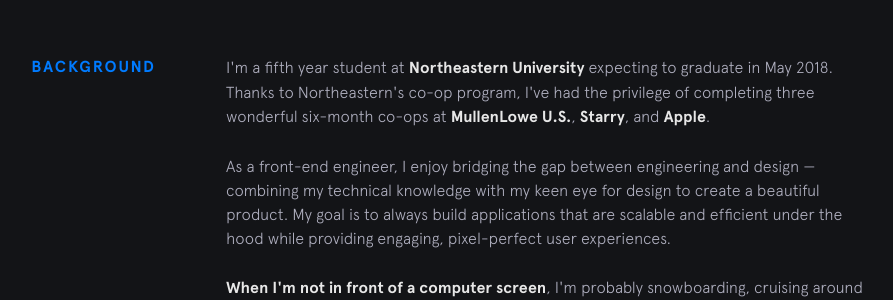
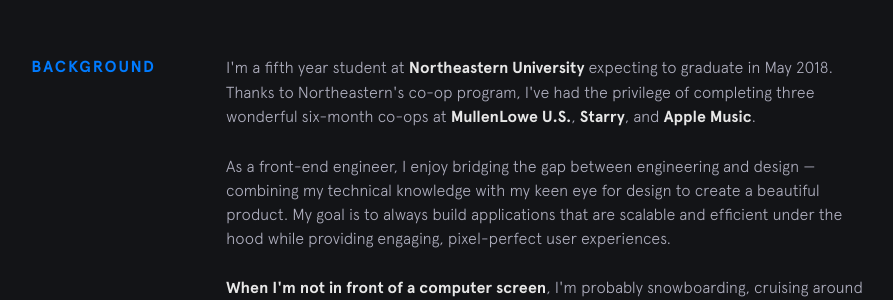
Before and after one commit to kingpig-dev/bchiang7.github.io, a Jekyll site: the page built from index.html, in a window 1280 px wide and 900 px high, scrolled down 792 px. Shown: the part 153-453 px from the top of the window, without its empty margins (224-1117 px from the left). Built offline with Jekyll 4.4.1, drawn with Linux system fonts in a browser that asks for light colours; nearby versions of some CDN libraries.

Commit message:
Apple Music instead of just Apple

```diff
--- a/_data/experience.yml
+++ b/_data/experience.yml
@@ -1,4 +1,4 @@
-- company: Apple
+- company: Apple Music
   url: https://www.apple.com/music/
   time: July - Dec 2017
   position: UI Engineer Co-op
--- a/_includes/background.html
+++ b/_includes/background.html
@@ -1,7 +1,7 @@
 <section class="section background">
   <div class="section__title">Background</div>
   <div class="section__content">
-    <p>I'm a fifth year student at <a class="underline-link" href="http://www.ccis.northeastern.edu/" target="_blank">Northeastern University</a> expecting to graduate in May 2018. Thanks to Northeastern's co-op program, I've had the privilege of completing three wonderful six-month co-ops at <a class="underline-link" href="https://us.mullenlowe.com/" target="_blank">MullenLowe U.S.</a>, <a class="underline-link" href="https://starry.com/" target="_blank">Starry</a>, and <a class="underline-link" href="https://www.apple.com/music/" target="_blank">Apple</a>.</p>
+    <p>I'm a fifth year student at <a class="underline-link" href="http://www.ccis.northeastern.edu/" target="_blank">Northeastern University</a> expecting to graduate in May 2018. Thanks to Northeastern's co-op program, I've had the privilege of completing three wonderful six-month co-ops at <a class="underline-link" href="https://us.mullenlowe.com/" target="_blank">MullenLowe U.S.</a>, <a class="underline-link" href="https://starry.com/" target="_blank">Starry</a>, and <a class="underline-link" href="https://www.apple.com/music/" target="_blank">Apple Music</a>.</p>
 
     <p>As a front-end engineer, I enjoy bridging the gap between engineering and design &mdash; combining my technical knowledge with my keen eye for design to create a beautiful product. My goal is to always build applications that are scalable and efficient under the hood while providing engaging, pixel-perfect user experiences.</p>
 
```
